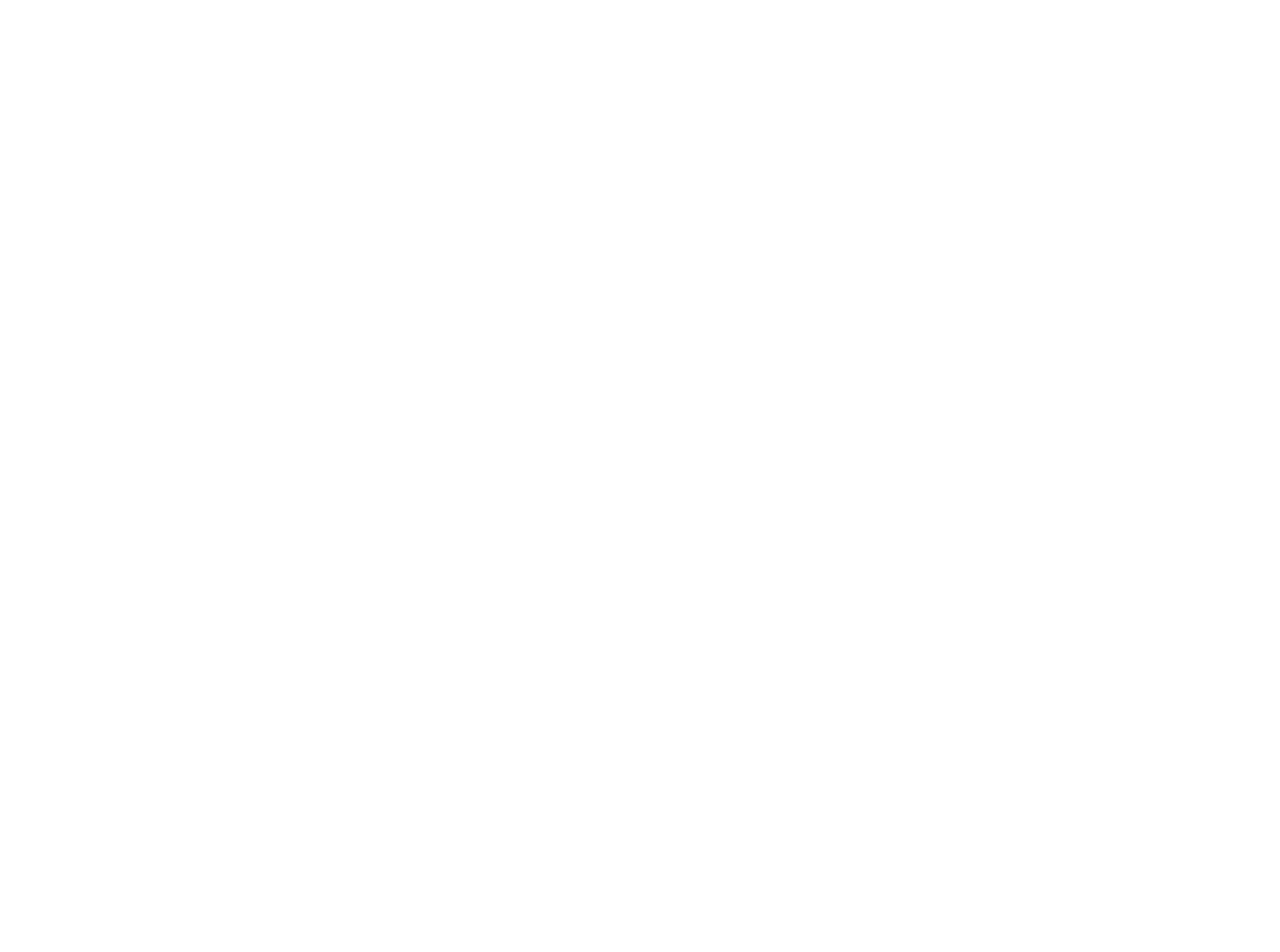
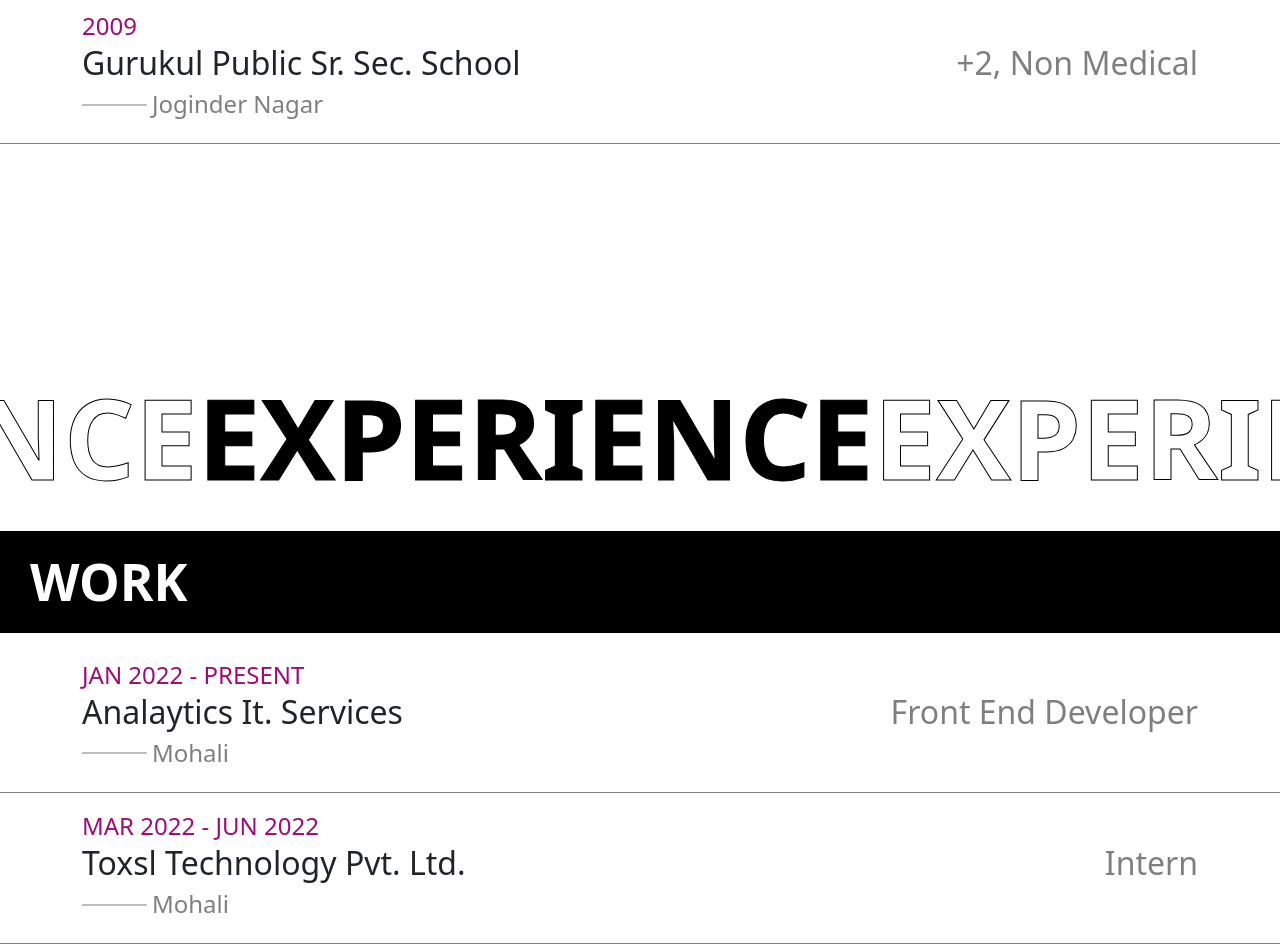
Before and after one commit to ait-varun/varun-portfolio, a Next.js app: page / in a window 1280 px wide. Shown: the part 1396-2348 px from the top of the page. Before the commit the page ends 1127 px from the top, so only its background shows below. Built offline with nearby package versions, Linux system fonts and the light colour scheme.

Commit message:
added work and study section

```diff
--- a/src/app/page.js
+++ b/src/app/page.js
@@ -44,6 +44,86 @@
             <span>EDUCATION</span> EDUCATION <span> EDUCATION</span>
           </h2>
         </div>
+        <div className={styles.studyHeader}>
+          <h1>STUDY</h1>
+        </div>
+        <div className={styles.studyBefore}>
+          <div className="container py-3">
+            <div className="row">
+              <div className={styles.studyBox}>
+                <div className={styles.studyLeftContent}>
+                  <span>2012-2016</span>
+                  <h2>Baddi University</h2>
+                  <h6>Baddi</h6>
+                </div>
+                <div className={styles.studyRightContent}>
+                  <h2>Bachelors of Technology , Electrical Engineering</h2>
+                </div>
+              </div>
+            </div>
+          </div>
+        </div>
+        <div className={styles.studyBefore}>
+          <div className="container py-3">
+            <div className="row">
+              <div className={styles.studyBox}>
+                <div className={styles.studyLeftContent}>
+                  <span>2009</span>
+                  <h2>Gurukul Public Sr. Sec. School</h2>
+                  <h6>Joginder Nagar</h6>
+                </div>
+                <div className={styles.studyRightContent}>
+                  <h2>+2, Non Medical</h2>
+                </div>
+              </div>
+            </div>
+          </div>
+        </div>
+      </section>
+      <section className={styles.marquee}>
+        <div className={styles.marqueeBox}>
+          <h2 className={styles.marqueeText}>
+            EXPERIENCE <span>EXPERIENCE</span> EXPERIENCE
+          </h2>
+          <h2 className={styles.marqueeText}>
+            <span>EXPERIENCE</span> EXPERIENCE <span> EXPERIENCE</span>
+          </h2>
+        </div>
+        <div className={styles.studyHeader}>
+          <h1>WORK</h1>
+        </div>
+        <div className={styles.studyBefore}>
+          <div className="container py-3">
+            <div className="row">
+              <div className={styles.studyBox}>
+                <div className={styles.studyLeftContent}>
+                  <span>JAN 2022 - PRESENT</span>
+                  <h2>Analaytics It. Services</h2>
+                  <h6>Mohali</h6>
+                </div>
+                <div className={styles.studyRightContent}>
+                  <h2>Front End Developer</h2>
+                </div>
+              </div>
+            </div>
+          </div>
+        </div>
+        <div className={styles.studyBefore}>
+          <div className="container py-3">
+            <div className="row">
+              <div className={styles.studyBox}>
+                <div className={styles.studyLeftContent}>
+                  <span>MAR 2022 - JUN 2022</span>
+                  <h2>Toxsl Technology Pvt. Ltd.</h2>
+                  <h6>Mohali</h6>
+                </div>
+                <div className={styles.studyRightContent}>
+                  <h2>Intern</h2>
+                </div>
+              </div>
+            </div>
+          </div>
+        </div>
       </section>
     </main>
   );
--- a/src/app/page.module.css
+++ b/src/app/page.module.css
@@ -1,4 +1,4 @@
-@import url('https://fonts.googleapis.com/css2?family=Great+Vibes&display=swap');
+@import url("https://fonts.googleapis.com/css2?family=Great+Vibes&display=swap");
 
 .navbar {
   display: flex;
@@ -6,7 +6,7 @@
   margin: 2vw 4vw;
 }
 
-.logo{
+.logo {
   display: block;
   font-family: "Great Vibes", cursive;
   font-size: 4rem;
@@ -41,7 +41,7 @@
   margin: 0 auto;
 }
 
-.heroContent{
+.heroContent {
   color: #fff;
   padding: 0 6vw 0 4vw;
 }
@@ -55,24 +55,26 @@
   background-color: #a00a76;
 }
 
-
-.heroContent h1{
+.heroContent h1 {
   margin-bottom: 2rem;
 }
-.heroContent h2{
+.heroContent h2 {
   margin-bottom: 2rem;
 }
 
-.heroContent p{
+.heroContent p {
   margin-bottom: 2rem;
 }
 
-.heroContent button{
-  color:#ffff ;
+.heroContent button {
+  color: #ffff;
   padding: 1vw 5vw;
   border-radius: 2vw;
   background-color: transparent;
-  border : 1px solid #ffff
+  border: 1px solid #ffff;
+}
+.marquee{
+  height: 100vh;
 }
 
 .marqueeBox {
@@ -97,14 +99,70 @@
   color: #fff;
   -webkit-text-stroke: 1px black;
 }
-.marqueeBox h2 span{
+.marqueeBox h2 span {
   color: #000;
 }
+
+/* study section */
+
+.studyHeader h1 {
+  background: black;
+  color: #fff;
+  padding: 20px 30px;
+}
+
+.studyBox {
+  display: flex;
+  align-items: center;
+  justify-content: space-between;
+}
+.studyLeftContent span {
+  color: #a00a76;
+  font-size: 24px;
+  font-weight: 500;
+}
+.studyLeftContent h6 {
+  color: rgba(0, 0, 0, 0.5);
+  font-size: 24px;
+  font-weight: 500;
+  position: relative;
+  margin-left: 70px;
+}
+.studyLeftContent h6:before {
+  position: absolute;
+  content: "";
+  width: 65px;
+  height: 1px;
+  background-color: rgba(0, 0, 0, 0.5);
+  top: 50%;
+  transform: translateY(-50%);
+  left: -70px;
+}
+.studyRightContent h2 {
+  color: rgba(0, 0, 0, 0.5);
+}
+
+.studyBefore::after{
+  position: absolute;
+  content: "";
+  width: 100%;
+  height: 1px;
+  background-color: rgba(0, 0, 0, 0.5);
+}
+
 @keyframes a-text-scroll {
-  0% { transform: translate3d(0%, 0, 0); }
-  100% { transform: translate3d(-100%, 0, 0); }
-  0% { transform: translate3d(0%, 0, 0); }
-  100% { transform: translate3d(-100%, 0, 0); }
+  0% {
+    transform: translate3d(0%, 0, 0);
+  }
+  100% {
+    transform: translate3d(-100%, 0, 0);
+  }
+  0% {
+    transform: translate3d(0%, 0, 0);
+  }
+  100% {
+    transform: translate3d(-100%, 0, 0);
+  }
 }
 
 /* Mobile */
```
